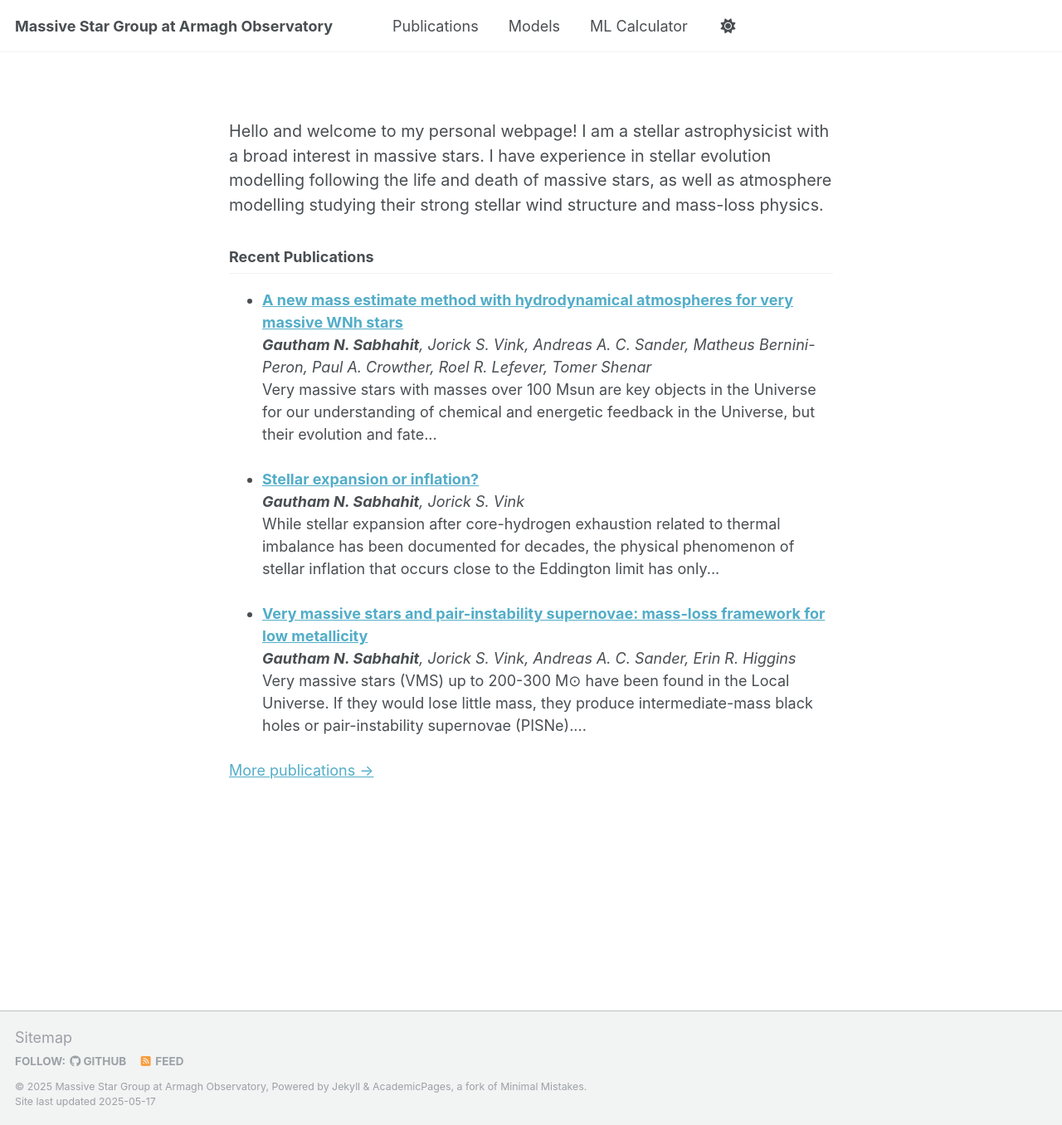
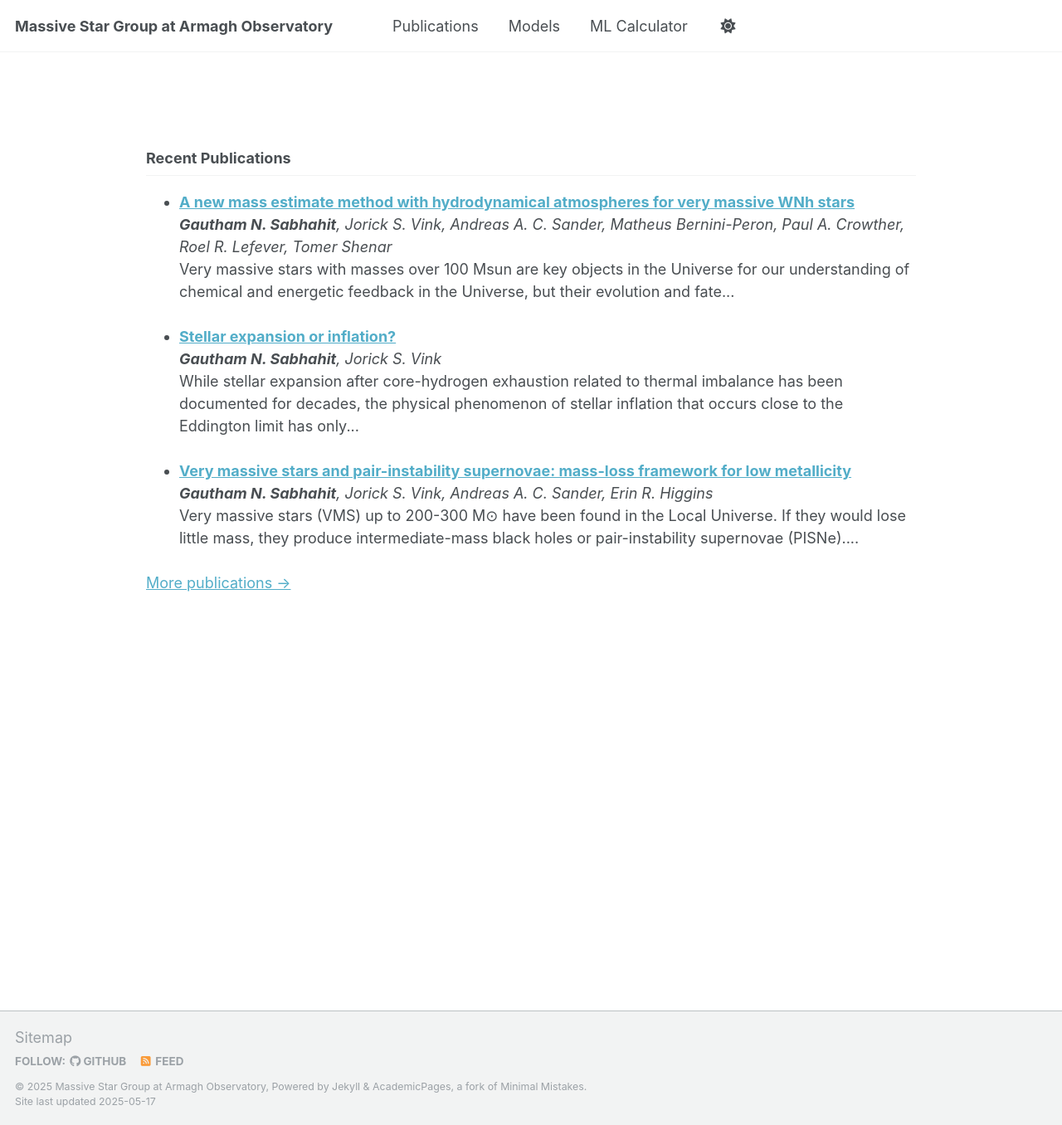
Before and after one commit to Mdot-com/mdot.com, a Jekyll site: the page built from index.md, in a window 1280 px wide and 1356 px high. Shown: the whole window at 83% size. Built offline with Jekyll 4.4.1, drawn with Linux system fonts in a browser that asks for light colours.

Commit message:
Update index.md

```diff
--- a/index.md
+++ b/index.md
@@ -8,7 +8,7 @@ sidebar: false
 <style>
   .page__content,
   .archive {
-    max-width: 800px;
+    max-width: 1000px;
     margin: 0 auto;
     padding: 1em;
   }
@@ -27,8 +27,7 @@ sidebar: false
 
 <div class="page__content">
   <p style="font-size: 1.1em;">
-    Hello and welcome to my personal webpage! I am a stellar astrophysicist with a broad interest in massive stars. I have experience in stellar evolution modelling following the life and death of massive stars, as well as atmosphere modelling studying their strong stellar wind structure and mass-loss physics.
-  </p>
+      </p>
 
   <h2>Recent Publications</h2>
 
```
